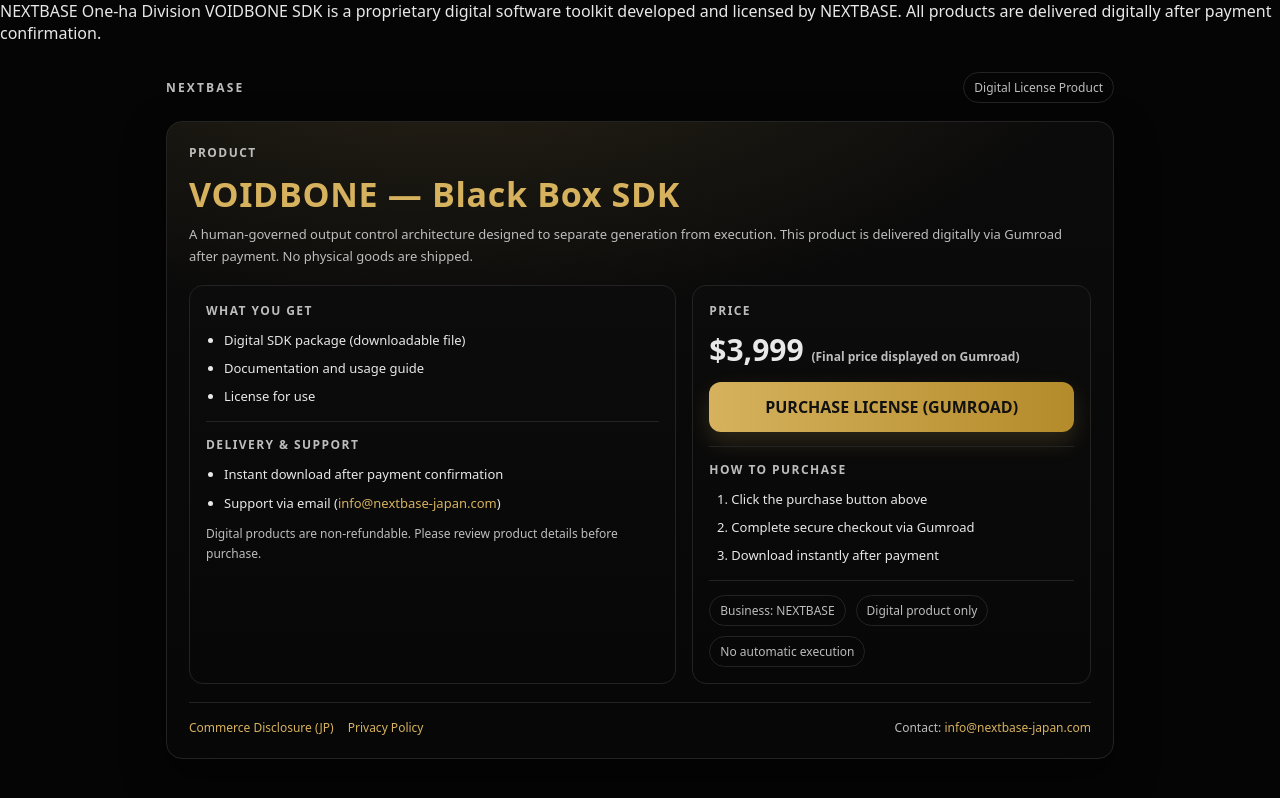
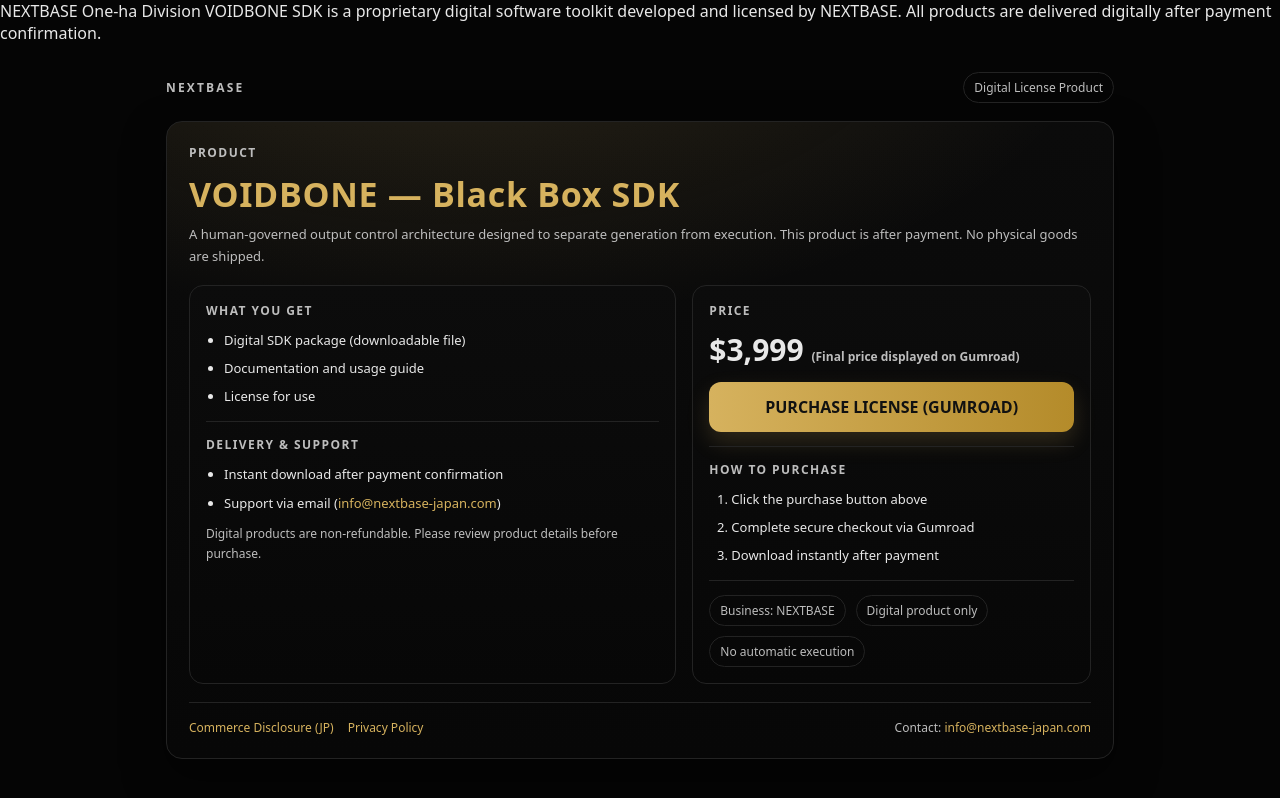
Before and after one commit to nnban123/voidbone-sdk, a plain HTML site: page index.html in a window 1280 px wide. Drawn offline with Linux system fonts and the light colour scheme.

Commit message:
Update index.html

```diff
--- a/index.html
+++ b/index.html
@@ -106,7 +106,7 @@
       <h1>VOIDBONE — Black Box SDK</h1>
       <p class="sub">
         A human-governed output control architecture designed to separate generation from execution.
-        This product is delivered digitally via Gumroad after payment.
+        This product is after payment.
         No physical goods are shipped.
       </p>
 
```
